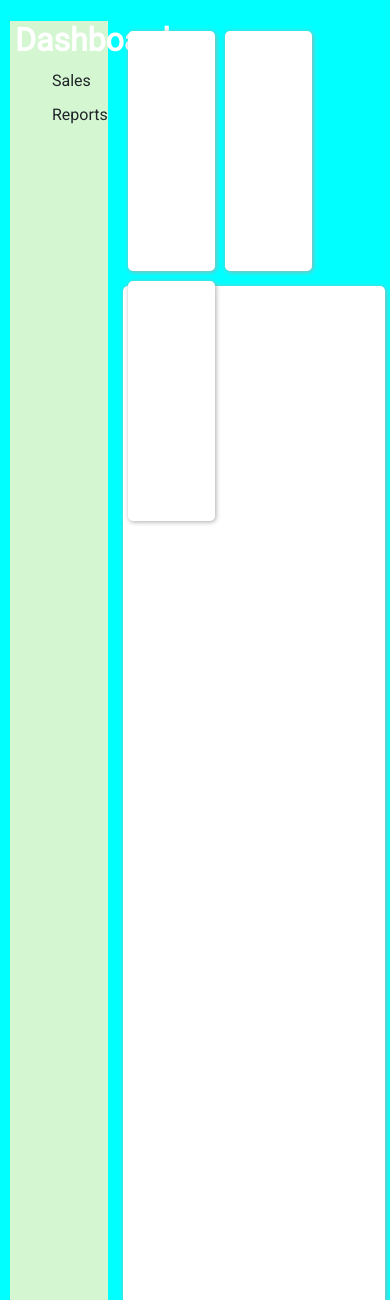
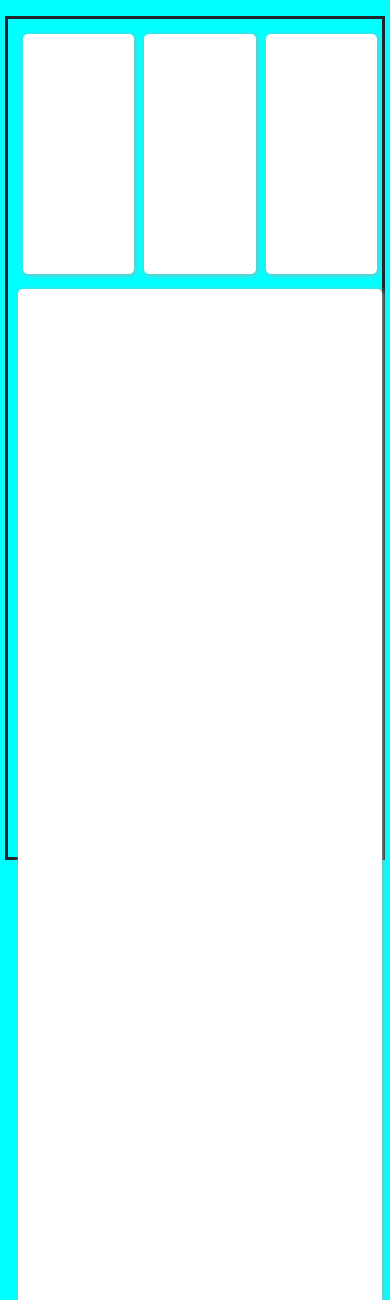
Before and after one commit to Granzular/ERP-website-template, a Django app: page /sales/dashboard/ in a window 390 px wide. Shown: the part 157-1457 px from the top of the page. Run offline with Django 5.2, Linux system fonts and the light colour scheme; parts of the project's set-up code (start-up, migrations or seed data) failed here and were passed over; some libraries are stand-ins or nearby versions; some web fonts are replaced.

Commit message:
adjusted the layout, changed conflictng css selectors

```diff
--- a/sales/static/sales/css/dashboard.css
+++ b/sales/static/sales/css/dashboard.css
@@ -3,7 +3,7 @@
     --brand-color-light:  rgb(212, 247, 210);
  }
 
- .container{
+ .cont{
     display:flex;
     flex-direction: row;
     width: 100%;
@@ -14,6 +14,7 @@
     right: 0;
     border-style: none;
     flex-grow: 1;
+    border-style: solid;
  }
 
  .sidebar{
@@ -72,7 +73,11 @@
     body{
         background-color: aqua;
     }
-    .top-section{
-        flex-wrap: wrap;
+    .sidebar{
+      display: none;
     }
+    .content-container{
+      width:100vw;
+    }
+
 }
--- a/templates/base.html
+++ b/templates/base.html
@@ -40,7 +40,7 @@
    {% include "navbar.html" %}
    {% endblock navbar %}
 
-    <div class="container mt-3 mb-3">
+    <div class="cont mt-3 mb-3">
       {% block content %}
       {% endblock content %}
 
```
Also changed, not shown: db.sqlite3.
